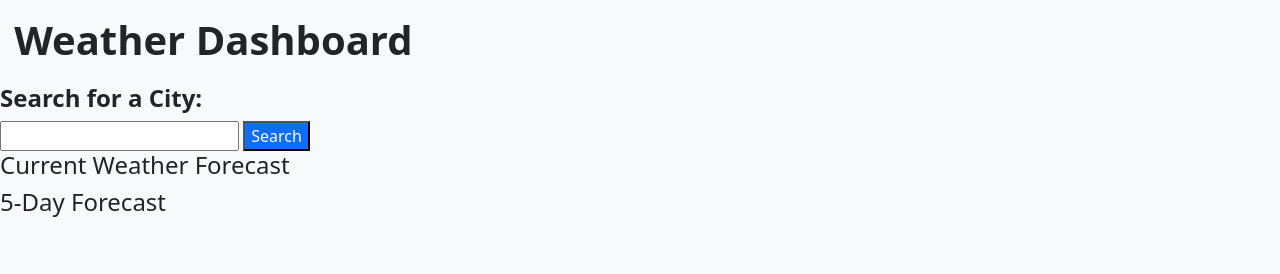
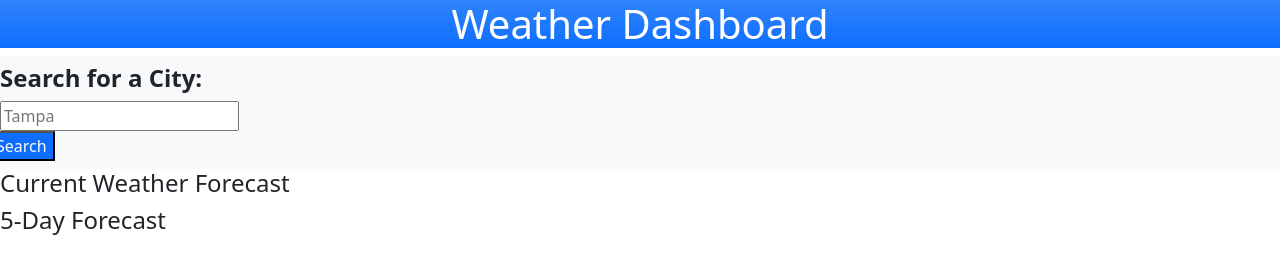
Before and after one commit to ash12486/instantWeather, a plain HTML site: page index.html in a window 1280 px wide. Drawn offline with nearby package versions, Linux system fonts and the light colour scheme.

Commit message:
CSS changes made

```diff
--- a/Assets/styles.css
+++ b/Assets/styles.css
@@ -1,27 +1 @@
-#header {
-    background: linear-gradient(45deg, #4b6cb7 0%, #182848 100%);
-    color: azure;
-}
-
-#forecast-cards > div {
-    background: linear-gradient(45deg, #4b6cb7 0%, #274175 100%);
-}
-
-#btn {
-    background :#4b6cb7 !important;
-}
-
-#btn:hover {
-    background :#4c6cb7 !important;
-    opacity: .9;
-}
-
-.list-group > li {
-    text-transform: uppercase;
-}
-
-.list-group-item:hover {
-    background :#a4b6e0 !important;
-    opacity: .9;
-    cursor: pointer;
-}
+$gradient: linear-gradient(180deg, rgba($blue, .15), rgba($blue, 0));
--- a/index.html
+++ b/index.html
@@ -5,38 +5,37 @@
     <meta http-equiv="X-UA-Compatible" content="IE=edge" />
     <meta name="viewport" content="width=device-width, initial-scale=1.0" />
     <title>Weather Dashboard</title>
-    <link
-      href="https://cdn.jsdelivr.net/npm/bootstrap@5.3.0-alpha1/dist/css/bootstrap.min.css"
-      rel="stylesheet"
-      integrity="sha384-GLhlTQ8iRABdZLl6O3oVMWSktQOp6b7In1Zl3/Jr59b6EGGoI1aFkw7cmDA6j6gD"
-      crossorigin="anonymous"
-    />
+    <link href="https://cdn.jsdelivr.net/npm/bootstrap@5.3.0-alpha1/dist/css/bootstrap.min.css" rel="stylesheet" integrity="sha384-GLhlTQ8iRABdZLl6O3oVMWSktQOp6b7In1Zl3/Jr59b6EGGoI1aFkw7cmDA6j6gD" crossorigin="anonymous">
+  </head>
     <link src="stylesheet" href="./Assets/styles.css">
-    <!-- <link src="stylesheet" href="./Assets/styles.css"/> -->
+
   </head>
 
-  <body class="col-sm-4 bg-light">
+  <body>
     <div>
       <header>
-        <nav class="jumbotron container-fluid mt-2 text-center p-2">
-          <h1><strong>Weather Dashboard</strong></h1>
+        <nav class="bg-primary bg-gradient text-center text-white">
+          <div></div>
+            <h1>Weather Dashboard</h1>
          </nav>
       </header>
     </div>
     <main>
       <!-- Search New City -->
+      <div class="navbar navbar-expand-lg navbar-light bg-light fixed-left">
         <div>
-        <h4 class="pt-1"><strong>Search for a City:</strong></h2>
-        <input type="text" class="city" />
-        <button class="searchBtn bg-primary text-light">Search</button>
+        <h4><strong>Search for a City:</strong></h2>
+        <input type="text" class="city col " placeholder="Tampa"/>
+        <button class="searchBtn bg-primary text-light row">Search</button>
         </div>
 
         <!-- Searched History -->
         <!--locale storage-->
-      <div class="searchedCities col-sm-8"></div>
+        <div class="searchedCities"></div>
+      </div>
 
         <!-- Current weather -->
-      <div class="current" class="row ml-2 border border-dark rounded">
+        <div class="current col">
           <h4>Current Weather Forecast</h4>
           <div id="current"></div>
         </div>
@@ -49,10 +48,9 @@
       </div>
       <div></div>
     </main>
-  </body>
-
     <script src="https://cdn.jsdelivr.net/npm/dayjs@1/dayjs.min.js"></script>
     <script src="https://cdn.jsdelivr.net/npm/bootstrap@5.3.0-alpha1/dist/js/bootstrap.bundle.min.js" integrity="sha384-w76AqPfDkMBDXo30jS1Sgez6pr3x5MlQ1ZAGC+nuZB+EYdgRZgiwxhTBTkF7CXvN" crossorigin="anonymous"></script>
     <script src="https://ajax.googleapis.com/ajax/libs/jquery/3.6.1/jquery.min.js"></script>
     <script src="./Assets/script.js"></script>
+  </body>
 </html>
```
Lines whose indentation alone changed are shown as unchanged.
